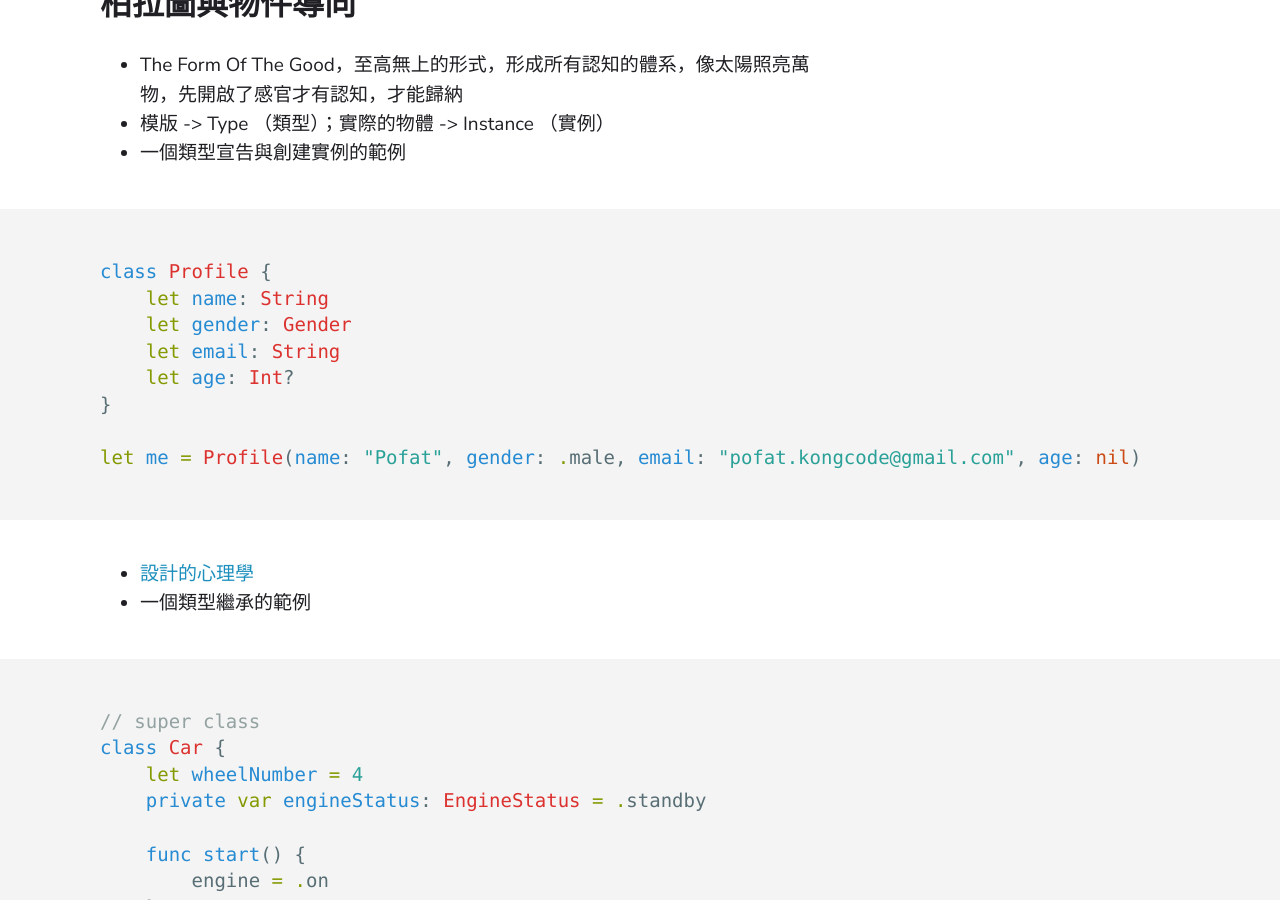
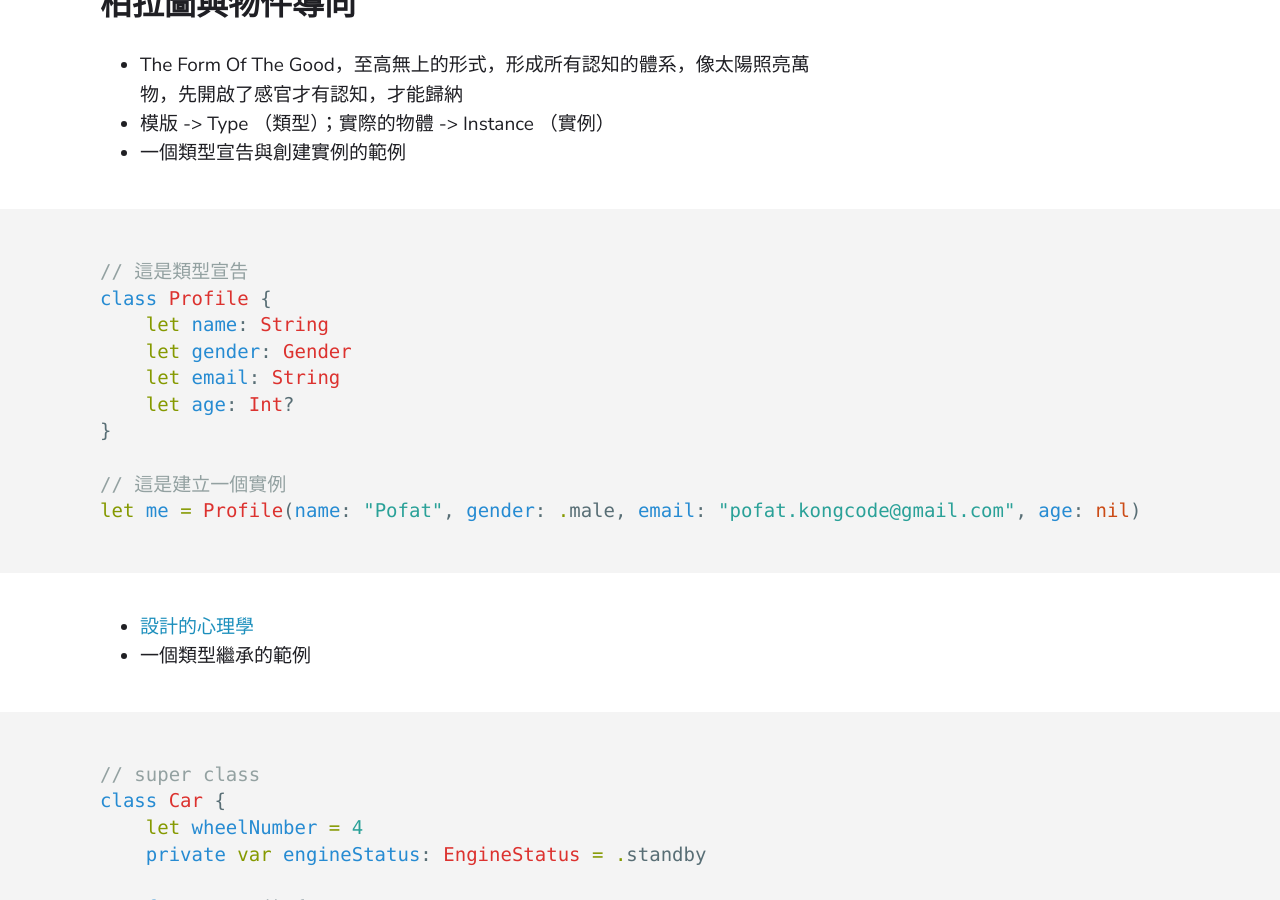
Before and after one commit to kongcodepodcast/kongcodepodcast.github.io, a Jekyll site: the page built from _posts/2021-01-12-2.md, in a window 1280 px wide and 900 px high, scrolled down 739 px. Built offline with Jekyll 4.4.1, drawn with Linux system fonts in a browser that asks for light colours.

Commit message:
Add commetns in code example

````diff
--- a/_posts/2021-01-12-2.md
+++ b/_posts/2021-01-12-2.md
@@ -21,6 +21,7 @@ categories:
 * 一個類型宣告與創建實例的範例
 
 ```swift
+// 這是類型宣告
 class Profile {
     let name: String
     let gender: Gender
@@ -28,6 +29,7 @@ class Profile {
     let age: Int?
 }
 
+// 這是建立一個實例
 let me = Profile(name: "Pofat", gender: .male, email: "pofat.kongcode@gmail.com", age: nil)
 ```
 * [設計的心理學](https://www.books.com.tw/products/0010643797)
````
